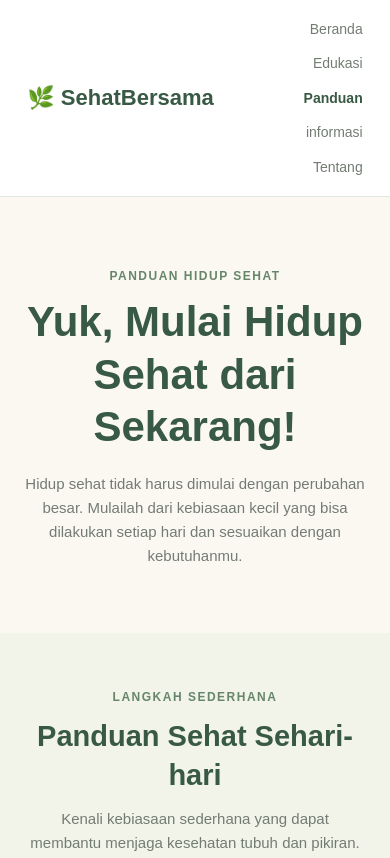
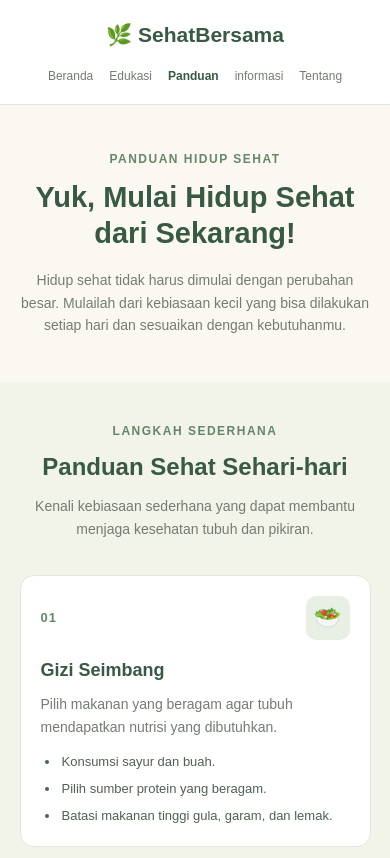
Before and after one commit to miaulandari/Hidup-Sehat, a plain HTML site: page panduan.html in a window 390 px wide. Shown: the top 858 px of the page. Drawn offline with Linux system fonts and the light colour scheme.

Commit message:
Update style-panduan.css

```diff
--- a/style-panduan.css
+++ b/style-panduan.css
@@ -304,3 +304,98 @@ p {
     color: #D6E0D4;
     font-size: 12px;
 }
+
+@media screen and (max-width: 600px) {
+
+    /* Header dan navigasi */
+    .header {
+        flex-direction: column;
+        align-items: center;
+        gap: 15px;
+        padding: 18px 5%;
+    }
+
+    .logo {
+        font-size: 21px;
+    }
+
+    .navbar {
+        justify-content: center;
+        gap: 10px 16px;
+    }
+
+    .navbar a {
+        font-size: 12px;
+    }
+
+    /* Bagian pembuka */
+    .panduan-hero {
+        padding: 45px 20px;
+    }
+
+    .panduan-hero h1 {
+        font-size: 29px;
+    }
+
+    .hero-description {
+        font-size: 14px;
+    }
+
+    /* Bagian panduan */
+    .panduan-section,
+    .rutinitas-section {
+        padding: 40px 5%;
+    }
+
+    .section-heading h2 {
+        font-size: 24px;
+    }
+
+    .section-heading > p:last-child {
+        font-size: 14px;
+    }
+
+    /* Kartu panduan */
+    .panduan-grid {
+        grid-template-columns: 1fr;
+        gap: 15px;
+    }
+
+    .card-utama,
+    .card-kecil {
+        grid-column: span 1;
+    }
+
+    .panduan-card {
+        padding: 20px;
+    }
+
+    /* Rutinitas harian */
+    .rutinitas-list {
+        grid-template-columns: 1fr;
+        gap: 14px;
+    }
+
+    .rutinitas-item {
+        gap: 12px;
+        padding: 18px;
+    }
+
+    .rutinitas-waktu {
+        min-width: 65px;
+        font-size: 10px;
+    }
+
+    /* Footer */
+    .footer {
+        padding: 22px 15px;
+    }
+
+    .footer-logo {
+        font-size: 18px;
+    }
+
+    .footer p {
+        font-size: 12px;
+    }
+}
```
